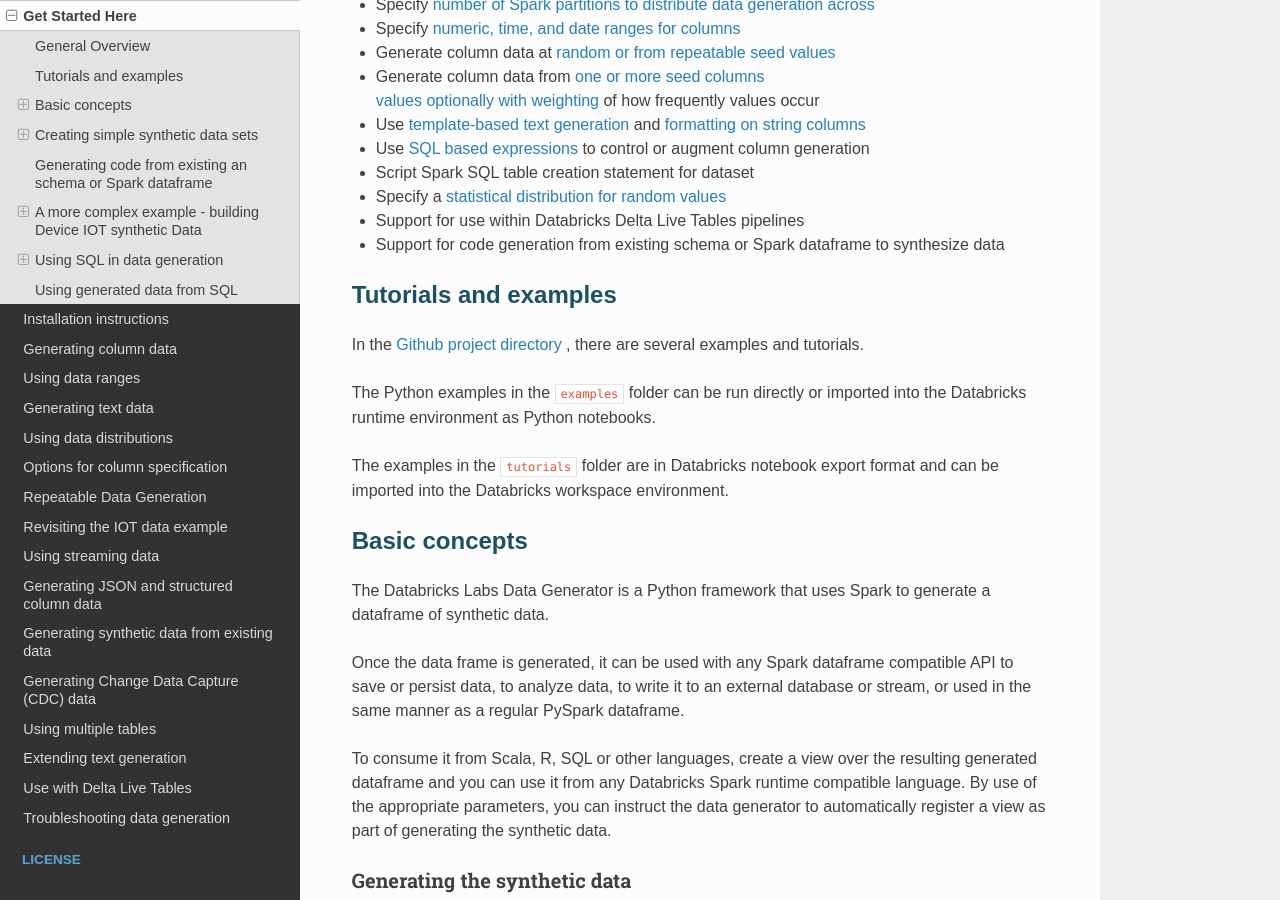
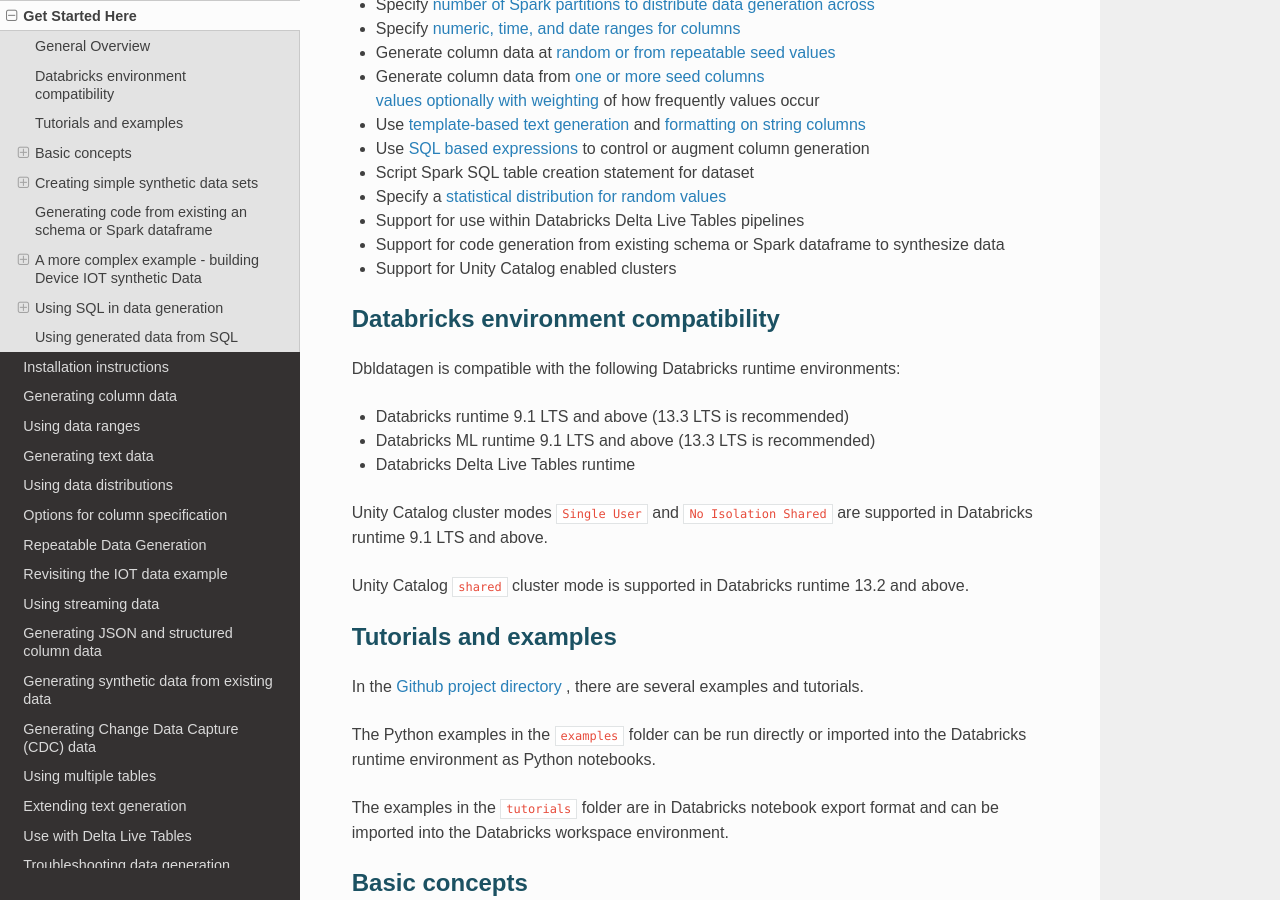
Before and after one commit to databrickslabs/dbldatagen, a Sphinx documentation site: the page built from docs/source/APIDOCS.md, in a window 1280 px wide and 900 px high, scrolled down 1086 px. Built offline with Sphinx 7.4.7 and the Read the Docs theme 2.0.0, drawn with Linux system fonts in a browser that asks for light colours; pages that are not in the unit, such as notebooks, are missing from menus; the version number is read from the project's files by our own code.

Commit message:
updated readme to note compatible unity catalog runtimes

```diff
--- a/docs/source/APIDOCS.md
+++ b/docs/source/APIDOCS.md
@@ -46,7 +46,19 @@
 * Specify a [statistical distribution for random values](./DISTRIBUTIONS.md)
 * Support for use within Databricks Delta Live Tables pipelines
 * Support for code generation from existing schema or Spark dataframe to synthesize data
+* Support for Unity Catalog enabled clusters
 
+## Databricks environment compatibility
+
+Dbldatagen is compatible with the following Databricks runtime environments:
+* Databricks runtime 9.1 LTS and above (13.3 LTS is recommended)
+* Databricks ML runtime 9.1 LTS and above (13.3 LTS is recommended)
+* Databricks Delta Live Tables runtime
+
+Unity Catalog cluster modes `Single User` and `No Isolation Shared` are supported in Databricks runtime 9.1 LTS and
+above.
+
+Unity Catalog `shared` cluster mode is supported in Databricks runtime 13.2 and above.
 
 ## Tutorials and examples
 
```
